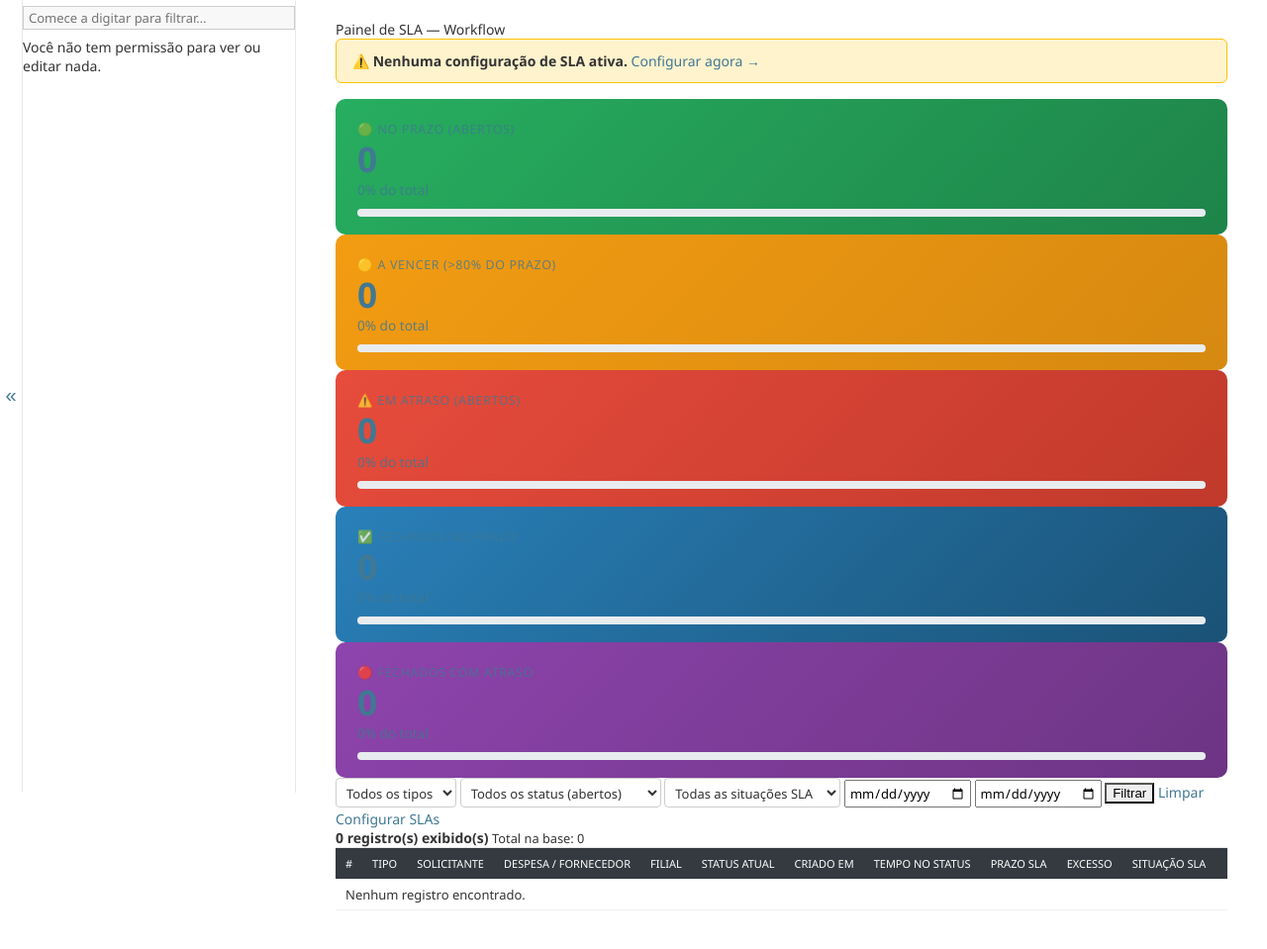
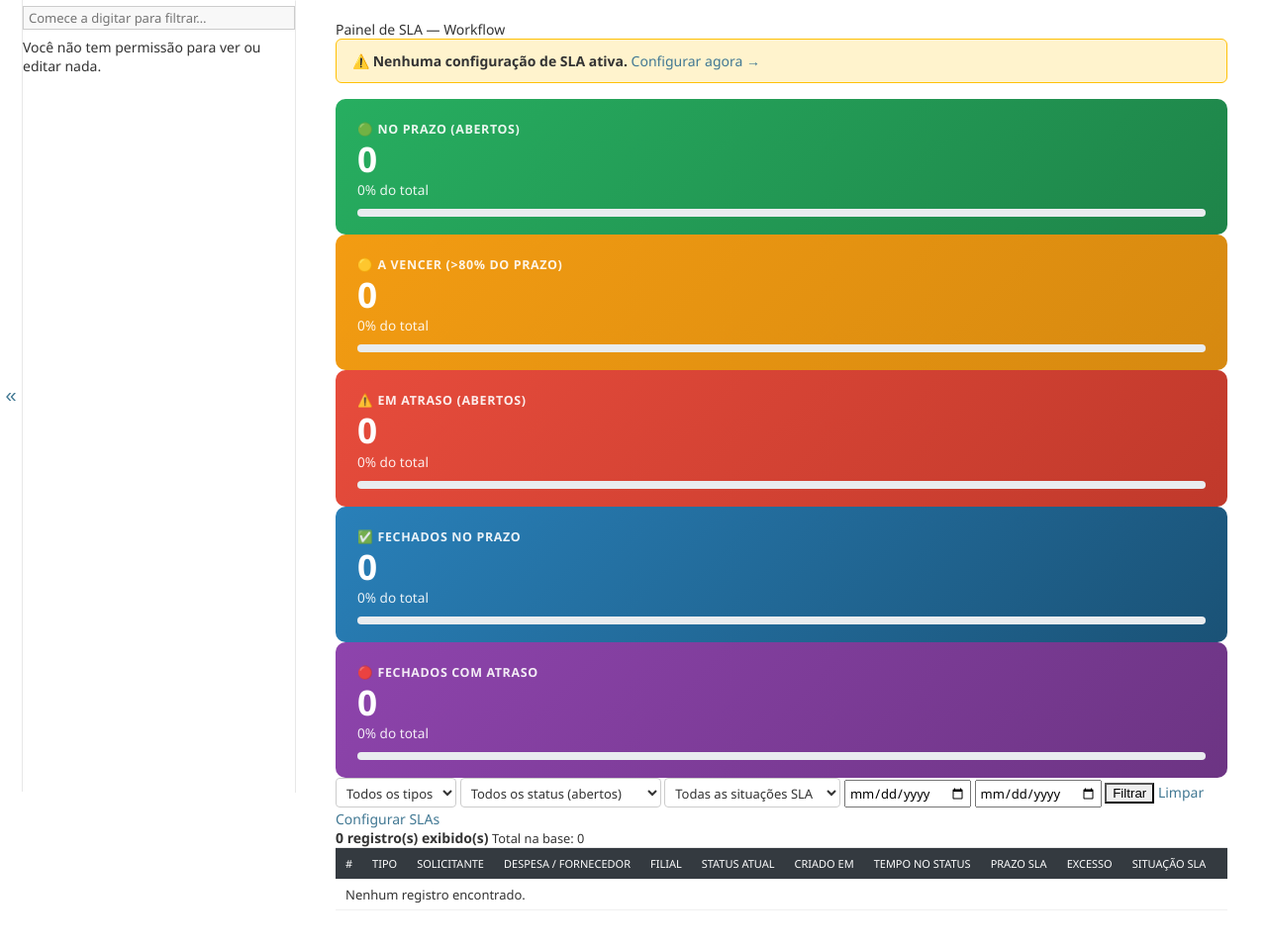
Before and after one commit to laleonquintas-blip/teste_djangonew, a Django app: page /admin/workflow/painel-sla/ in a window 1280 px wide. Shown: the part 117-1076 px from the top of the page at 99% size. Run offline with Django 5.2, Linux system fonts and the light colour scheme; the visitor is signed in with stand-in values (Sample User, id 1); data comes from the database, SQL or seed files in the repository; data that the repository does not hold is empty.

Commit message:
Painel SLA: corrigir cor do texto nos cards
Força color:#fff nos cards que agora são tags <a>, evitando override do browser.

Co-Authored-By: Claude Sonnet 4.6 <noreply@anthropic.com>

```diff
--- a/templates/admin/workflow/painel_sla.html
+++ b/templates/admin/workflow/painel_sla.html
@@ -12,12 +12,13 @@
 
 {% block extrastyle %}{{ block.super }}
 <style>
-.sla-card { border-radius:10px; padding:18px 22px; color:#fff; display:flex; flex-direction:column; gap:4px; cursor:pointer; text-decoration:none; transition:transform .15s, box-shadow .15s; }
-.sla-card:hover { transform:translateY(-3px); box-shadow:0 6px 20px rgba(0,0,0,.25); color:#fff; text-decoration:none; }
+.sla-card { border-radius:10px; padding:18px 22px; color:#fff !important; display:flex; flex-direction:column; gap:4px; cursor:pointer; text-decoration:none !important; transition:transform .15s, box-shadow .15s; }
+.sla-card:hover, .sla-card:focus, .sla-card:visited { color:#fff !important; text-decoration:none !important; }
+.sla-card:hover { transform:translateY(-3px); box-shadow:0 6px 20px rgba(0,0,0,.25); }
 .sla-card.active-filter { outline:4px solid rgba(255,255,255,.8); transform:translateY(-3px); box-shadow:0 6px 20px rgba(0,0,0,.3); }
-.sla-card .sla-num  { font-size:2.2rem; font-weight:800; line-height:1; }
-.sla-card .sla-pct  { font-size:0.85rem; opacity:.85; }
-.sla-card .sla-lbl  { font-size:0.78rem; text-transform:uppercase; letter-spacing:.05em; opacity:.8; margin-top:4px; }
+.sla-card .sla-num  { font-size:2.2rem; font-weight:800; line-height:1; color:#fff !important; }
+.sla-card .sla-pct  { font-size:0.85rem; opacity:.9; color:#fff !important; }
+.sla-card .sla-lbl  { font-size:0.78rem; text-transform:uppercase; letter-spacing:.05em; opacity:.9; margin-top:4px; color:#fff !important; font-weight:600; }
 .card-no-prazo      { background: linear-gradient(135deg,#27ae60,#1e8449); }
 .card-a-vencer      { background: linear-gradient(135deg,#f39c12,#d68910); }
 .card-em-atraso     { background: linear-gradient(135deg,#e74c3c,#c0392b); }
```
